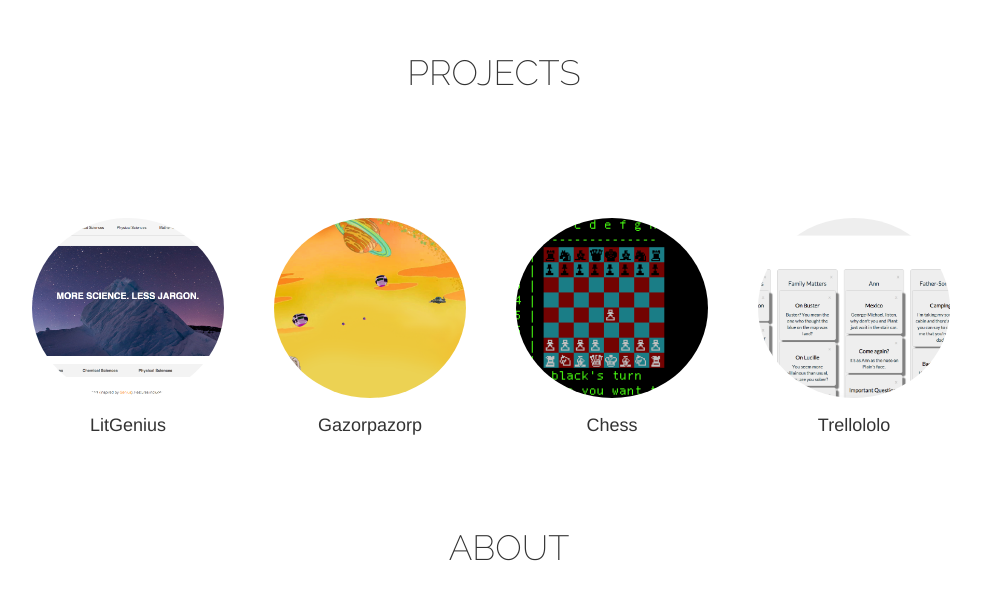
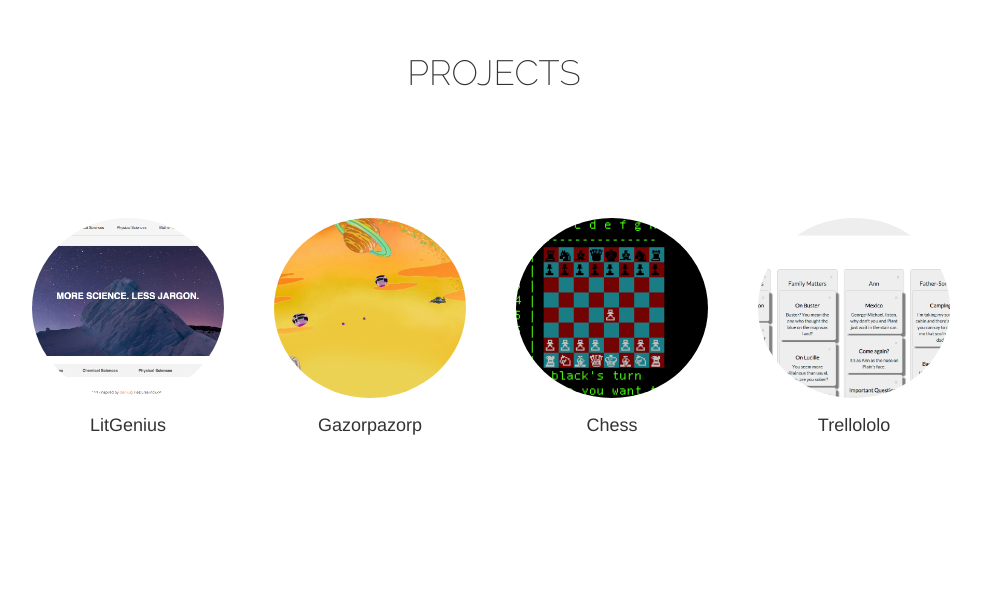
Before and after one commit to jennyheath/jennyheath.github.io, a plain HTML site: page index.html in a window 1280 px wide. Shown: the part 892-1491 px from the top of the page, without its empty margins (131-1112 px from the left). Drawn offline with Linux system fonts and the light colour scheme.

```diff
--- a/css/portfolio.css
+++ b/css/portfolio.css
@@ -160,7 +160,7 @@ body {
 .projects {
   width: 100%;
   /*padding-left: 100px;*/
-  /*padding-bottom: 100px;*/
+  padding-bottom: 12%;
 }
 
 .project {
```
